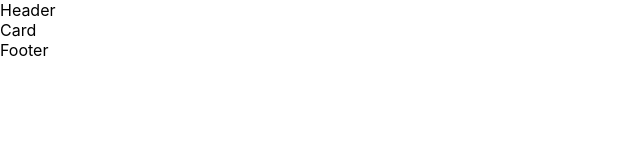
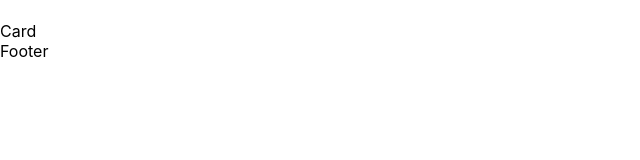
Before and after one commit to lalugue/simple-landing-page, a React (Create React App) app: page / in a window 1280 px wide. Shown: the top 160 px of the page, without its empty margins (0-640 px from the left). Built offline with nearby package versions, Linux system fonts and the light colour scheme.

Commit message:
set props on header

```diff
--- a/src/components/Header.js
+++ b/src/components/Header.js
@@ -1,7 +1,10 @@
-function Header() {
+function Header(props) {
   return (
     <div>
-      Header
+      <h1>
+        {props.text}
+      </h1>
+      <p>{props.subtext}</p>
     </div>
   );
 }
```
